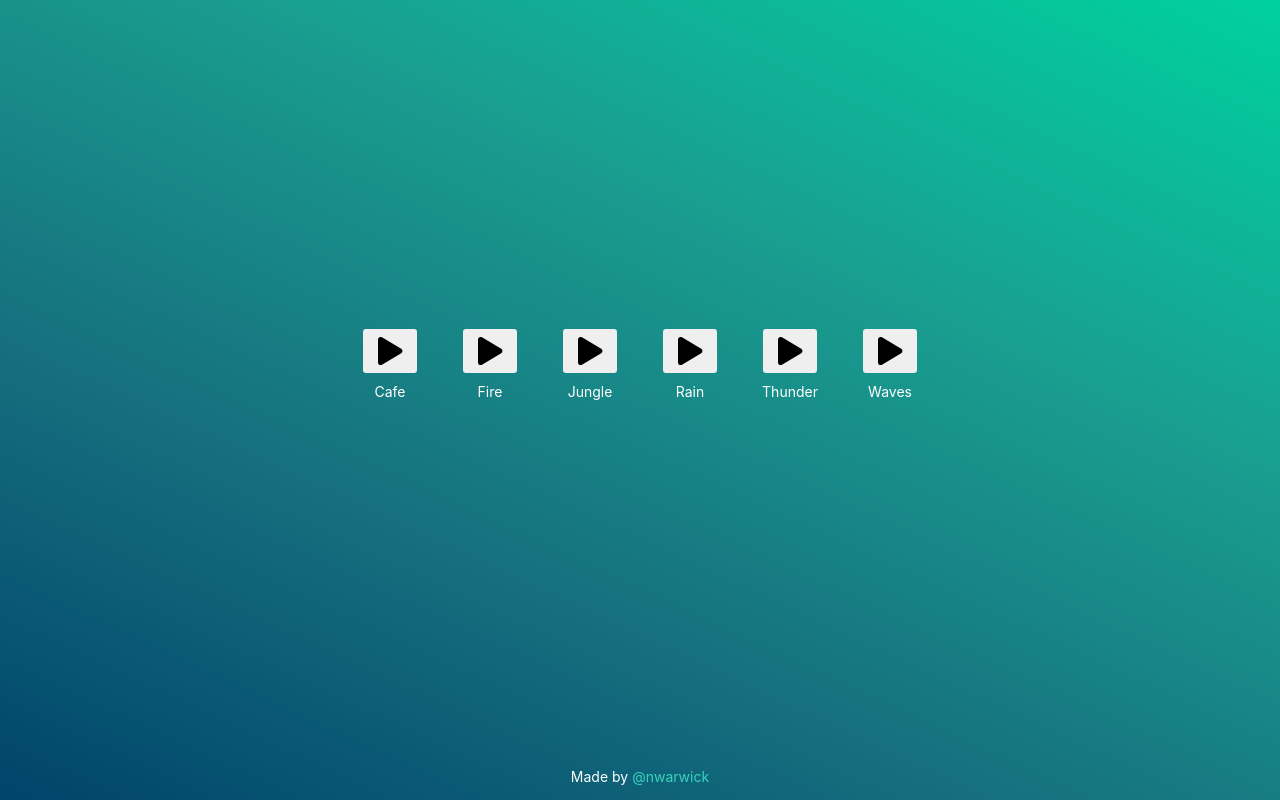
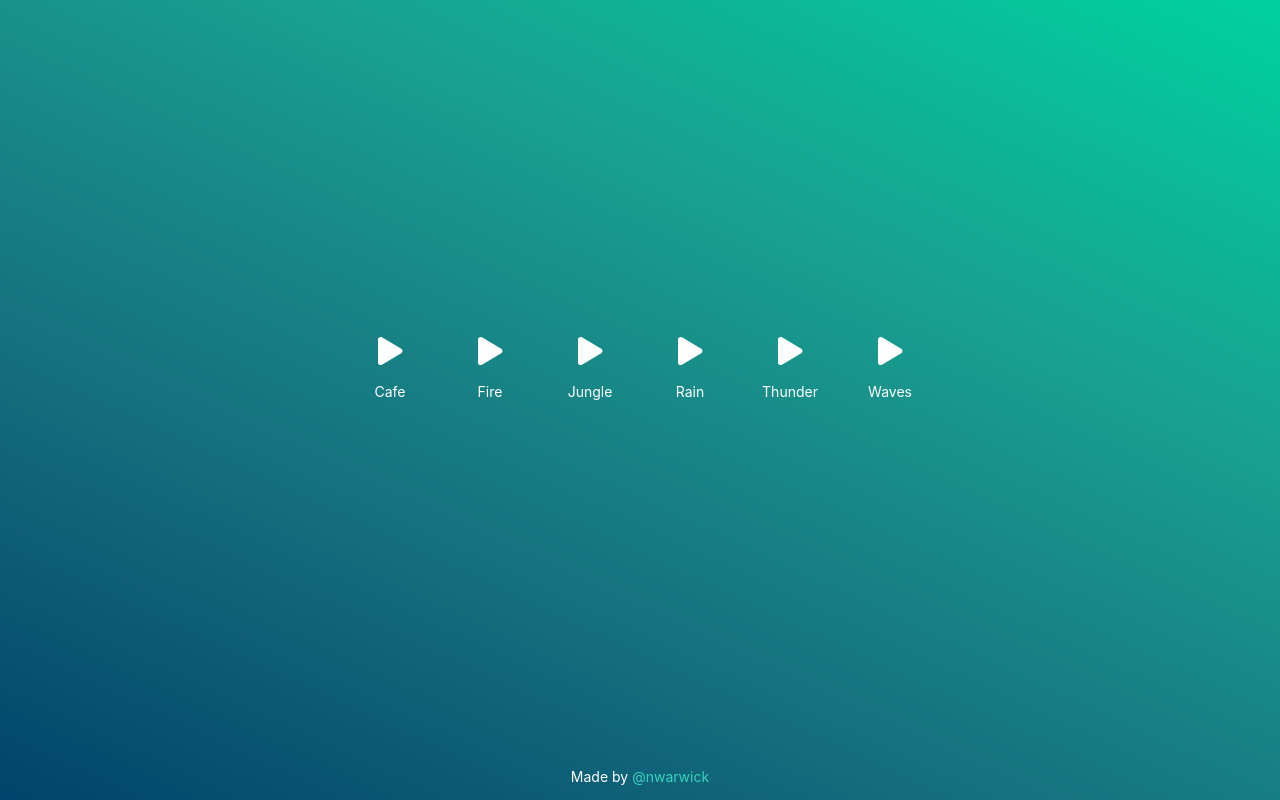
Before and after one commit to nwarwick/kozy, a React (Create React App) app: page / in a window 1280 px wide. Built offline with nearby package versions, Linux system fonts and the light colour scheme.

Commit message:
Add new button style

```diff
--- a/src/assets/scss/elements/_buttons.scss
+++ b/src/assets/scss/elements/_buttons.scss
@@ -14,11 +14,11 @@
 
 .btn-primary {
   background-color: $primary;
-  color: $text-body-white;
+  color: $text-body;
 
   &:hover {
     background-color: $primary-hover;
-    color: $text-body-white;
+    color: $text-body;
   }
 
   &:active {
@@ -26,22 +26,22 @@
   }
 }
 
-.btn-secondary {
-  background-color: $secondary;
-  color: $text-body-white;
+.btn-blank {
+  background-color: transparent;
+  color: $base-white;
 
   &:hover {
-    background-color: $secondary-hover;
+    color: $base-white-hover
   }
 
   &:active {
-    background-color: $secondary-pressed;
+    color: $base-white-pressed;
   }
 }
 
 .btn-danger {
   background-color: $danger;
-  color: $text-body-white;
+  color: $text-body;
 
   &:hover {
     background-color: $danger-hover;
```
